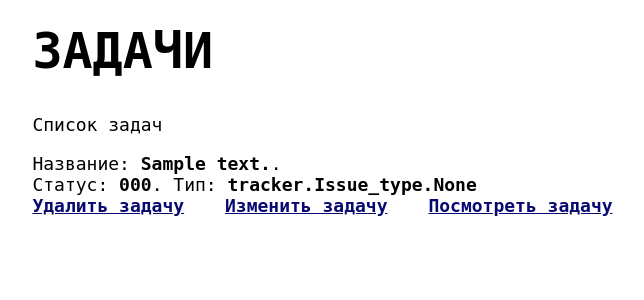
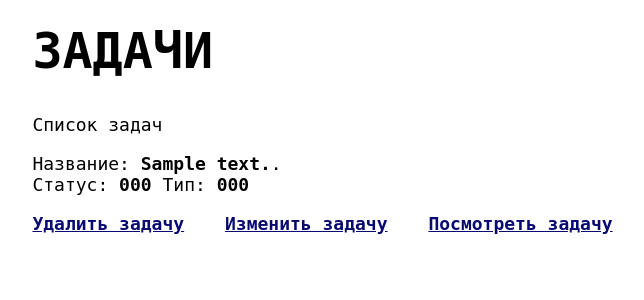
Before and after one commit to tilekbai/issue_tracker, a Django app: page / in a window 1280 px wide. Shown: the part 38-338 px from the top of the page, without its empty margins (102-746 px from the left). Run offline with Django 3.2, Linux system fonts and the light colour scheme; tables that the repository leaves empty hold one stand-in row (values such as "Sample post"); parts of the project's set-up code (start-up, migrations or seed data) failed here and were passed over.

Commit message:
Исправлены вывод списка задач на главной странице

```diff
--- a/source/tracker/templates/index.html
+++ b/source/tracker/templates/index.html
@@ -11,7 +11,8 @@
         {% block content %}
         <p>Список задач</p>
         {% for issue in issues %}
-                <p>Название: <b>{{ issue.summary }}</b>.<br>Статус: <b>{{ issue.status }}</b>. Тип: <b>{{ issue.issue_type }}</b><br><a href="{% url 'issue-delete' issue.id %}">Удалить задачу</a> <a href="{% url 'issue-update' issue.id %}">Изменить задачу</a> <a href="{% url 'issue-view' issue.id %}">Посмотреть задачу</a></p>
+                <p>Название: <b>{{ issue.summary }}</b>.<br>Статус: <b>{{ issue.status }}</b> Тип: <b>{% for issue_type in issue.issue_type.all %}{{ issue_type.issue_type_code }}{% if not forloop.last %}, {% endif %}{% endfor %}</p>
+                <a href="{% url 'issue-delete' issue.id %}">Удалить задачу</a> <a href="{% url 'issue-update' issue.id %}">Изменить задачу</a> <a href="{% url 'issue-view' issue.id %}">Посмотреть задачу</a>
         {% endfor %}
         {% endblock content %}
     </div>
```
